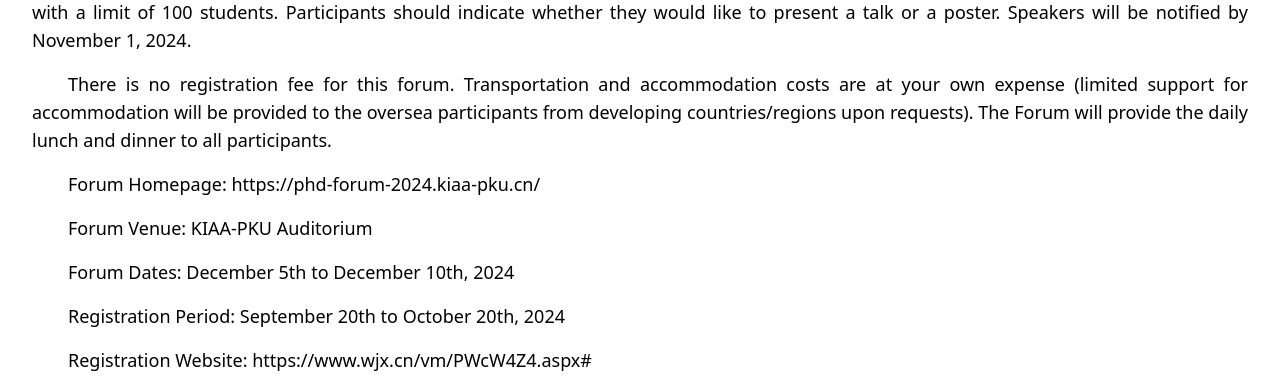
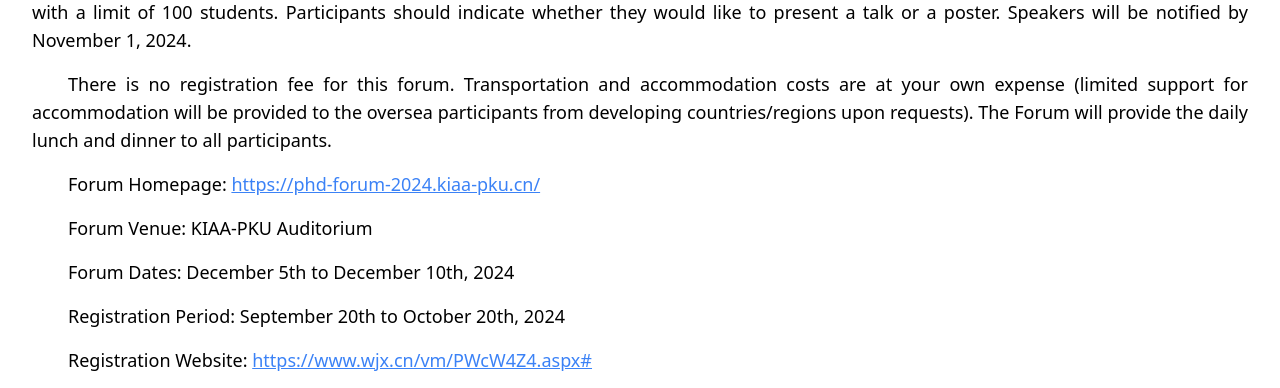
Before and after one commit to mars-knowsnothing/phd-forum, a Vue app: page /registration in a window 1280 px wide. Shown: the part 412-800 px from the top of the page. Built offline with nearby package versions, Linux system fonts and the light colour scheme.

Commit message:
1. update content link

```diff
--- a/src/i18n/index.js
+++ b/src/i18n/index.js
@@ -31,11 +31,11 @@ const messages = {
       content: [
         'Registration for the 2024 PKU International Forum on the Frontiers of Astrophysics will remain open until October 20 or the slots are filled, with a limit of 100 students.  Participants should indicate whether they would like to present a talk or a poster.  Speakers will be notified by November 1, 2024.',
         'There is no registration fee for this forum. Transportation and accommodation costs are at your own expense (limited support for accommodation will be provided to the oversea participants from developing countries/regions upon requests). The Forum will provide the daily lunch and dinner to all participants.',
-        'Forum Homepage: https://phd-forum-2024.kiaa-pku.cn/',
+        ['Forum Homepage:', 'https://phd-forum-2024.kiaa-pku.cn/'],
         'Forum Venue: KIAA-PKU Auditorium',
         'Forum Dates: December 5th to December 10th, 2024',
         'Registration Period: September 20th to October 20th, 2024',
-        'Registration Website: https://www.wjx.cn/vm/PWcW4Z4.aspx#',
+        ['Registration Website:','https://www.wjx.cn/vm/PWcW4Z4.aspx#'],
         'Registration QR Code:',
       ],
     },
@@ -112,11 +112,11 @@ const messages = {
       section_3_title: '3.注册方式',
       section_3_content: [
         '2024 年北京大学现代天文学前沿国际博士生论坛的注册将从9月20日开放至 10 月 20 日或报名名额招满为止，限额 100 名学生。参与者应注明他们是否希望进行口头报告或海报展示。被接受口头报告的同学将于 2024 年 11 月 1 日前收到通知。',
-        '论坛主页：https://phd-forum-2024.kiaa-pku.cn/',
+        ['论坛主页：','https://phd-forum-2024.kiaa-pku.cn/'],
         '论坛地点：北京大学科维理天文与天体物理研究所报告厅',
         '论坛日期：2024 年 12 月 5 日至 12 月 10 日',
         '注册时间：2024 年 9 月 20 日至 2024 年 10 月 20 日',
-        '注册网站：https://www.wjx.cn/vm/PWcW4Z4.aspx#',
+        ['注册网站：','https://www.wjx.cn/vm/PWcW4Z4.aspx#'],
         '注册二维码：'
       ],
       section_4_title: '4.参会费用',
@@ -151,11 +151,11 @@ const messages = {
       content: [
         '2024 年北京大学现代天文学前沿国际博士生论坛的注册将从 9 月 20 日开放至 10 月 20 日或报名名额招满为止，限额 100 名学生。参与者应注明他们是否希望进行口头报告或海报展示。被接受口头报告的同学将于 2024 年 11 月 1 日前收到通知。',
         '本次论坛不收取注册费。交通和住宿费用自理（如确有需求，注册时请提出，本论坛将为来自发展中国家或地区的海外参与者提供有限的住宿安排）。论坛将为所有参会者提供每日午餐和晚餐。',
-        '论坛主页：https://phd-forum-2024.kiaa-pku.cn/',
+        ['论坛主页：','https://phd-forum-2024.kiaa-pku.cn/'],
         '论坛地点：北京大学科维理天文与天体物理研究所报告厅',
         '论坛日期：2024 年 12 月 5 日至 12 月 10 日',
         '注册时间：2024 年 9 月 20 日至 2024 年 10 月 20 日',
-        '注册网站：https://www.wjx.cn/vm/PWcW4Z4.aspx#',
+        ['注册网站：','https://www.wjx.cn/vm/PWcW4Z4.aspx#'],
         '注册二维码：',
       ],
     },
--- a/src/views/Registration.vue
+++ b/src/views/Registration.vue
@@ -3,9 +3,26 @@
     <div>
         <h1 class="text-2xl font-bold text-center">{{ $t('registration.title') }}</h1>
         <div class="mt-8 space-y-4">
+            <!--
             <p v-for="(item, index) in content" :key="index" class="text-justify text-lg">
                 {{ item }}
             </p>
+            -->
+            <div v-for="(item, index) in content" :key="index">
+                <!-- 如果 item 是数组类型 -->
+                <p v-if="Array.isArray(item)" class="text-justify text-lg">
+                    <!-- 显示第一个元素 -->
+                    {{ item[0] }}
+                    <!-- 如果数组长度大于 1，显示第二个元素为 <a> 标签 -->
+                    <a v-if="item[1]" :href="item[1]" class="text-blue-500 underline">
+                        {{ item[1] }}
+                    </a>
+                </p>
+                <!-- 如果 item 不是数组类型 -->
+                <p v-else class="text-justify text-lg">
+                    {{ item }}
+                </p>
+            </div>
             <!-- 如果有注册二维码，可以在此处添加 -->
             <div class="flex  mt-8">
                 <img src='/src/assets/qrcode_new.jpg' alt="qrcode" class="w-64 h-64" />
@@ -29,6 +46,7 @@ export default {
 p {
     text-indent: 2em;
 }
+
 img {
     /* 缩进 */
     margin-left: 2em;
```
